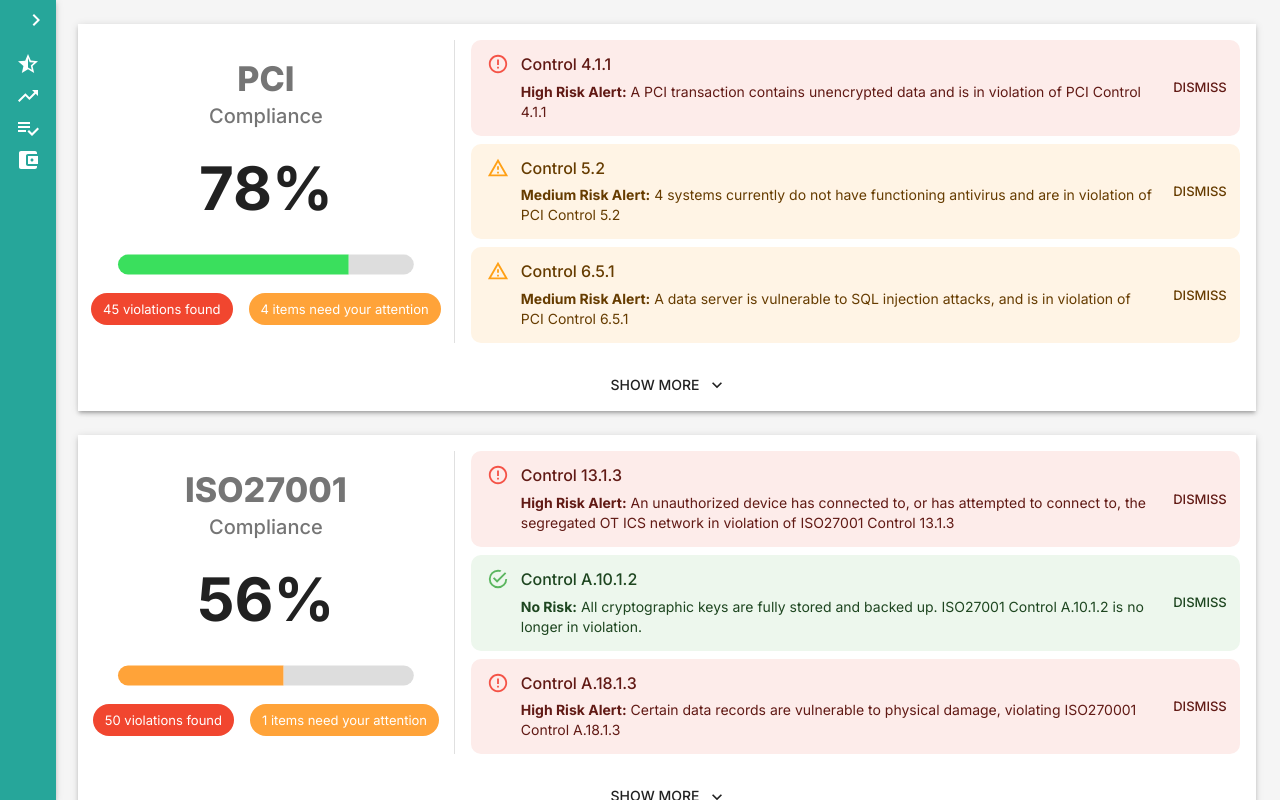
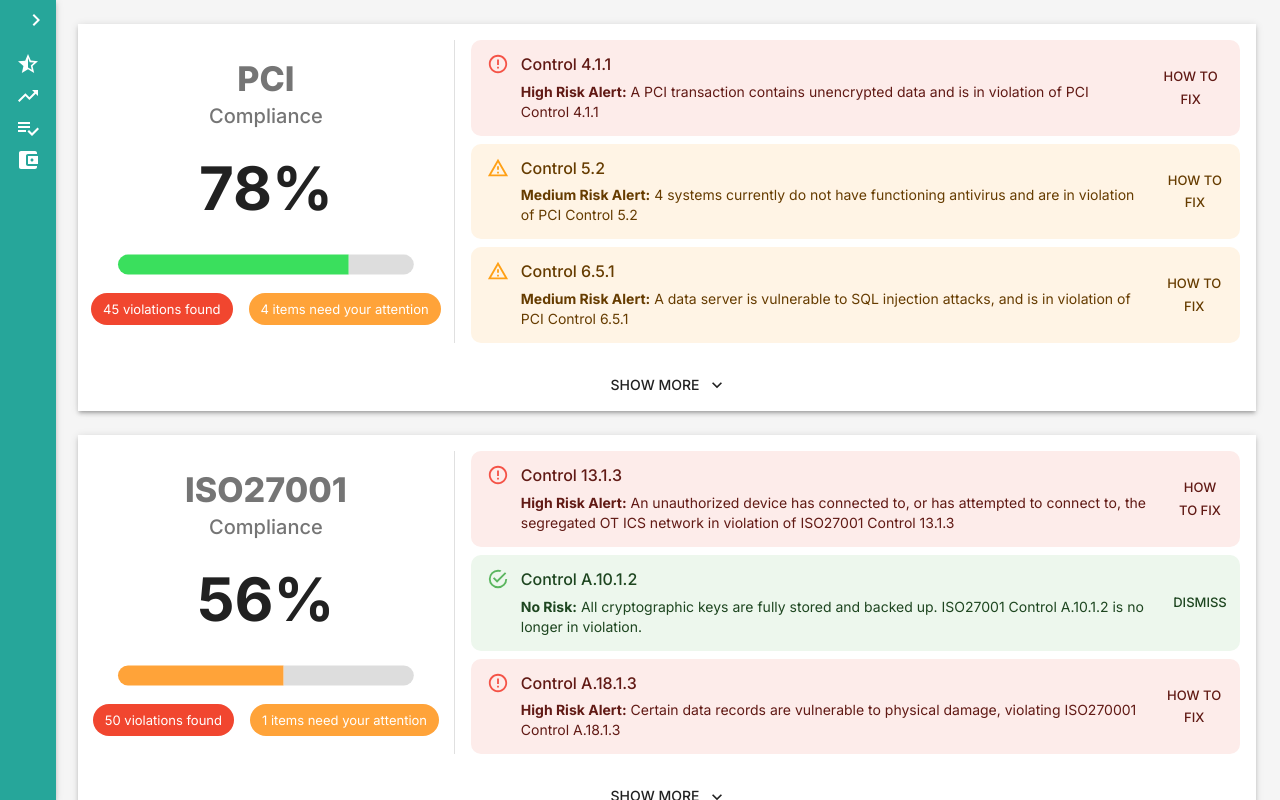
Before and after one commit to arpithindukuri/keyworks-draft, a React (Create React App) app: page / in a window 1280 px wide. Built offline with nearby package versions, Linux system fonts and the light colour scheme.

Commit message:
alert action message

```diff
--- a/src/App.tsx
+++ b/src/App.tsx
@@ -71,6 +71,11 @@
 				},
 			},
 		},
+		MuiButton: {
+			root: {
+				borderRadius: 5,
+			},
+		},
 	},
 	typography: {
 		fontFamily: ["Inter"].join(","),
--- a/src/components/pages/FrameworkOverviews/FrameworkOverview.tsx
+++ b/src/components/pages/FrameworkOverviews/FrameworkOverview.tsx
@@ -227,14 +227,10 @@
 								className={classes.alert}
 								severity={item.severity}
 								action={
-									<Button
-										color='inherit'
-										size='small'
-										style={{
-											borderRadius: 0,
-										}}
-									>
-										DISMISS
+									<Button color='inherit' size='small'>
+										{item.severity === "success"
+											? "DISMISS"
+											: "HOW TO FIX"}
 									</Button>
 								}
 							>
```
